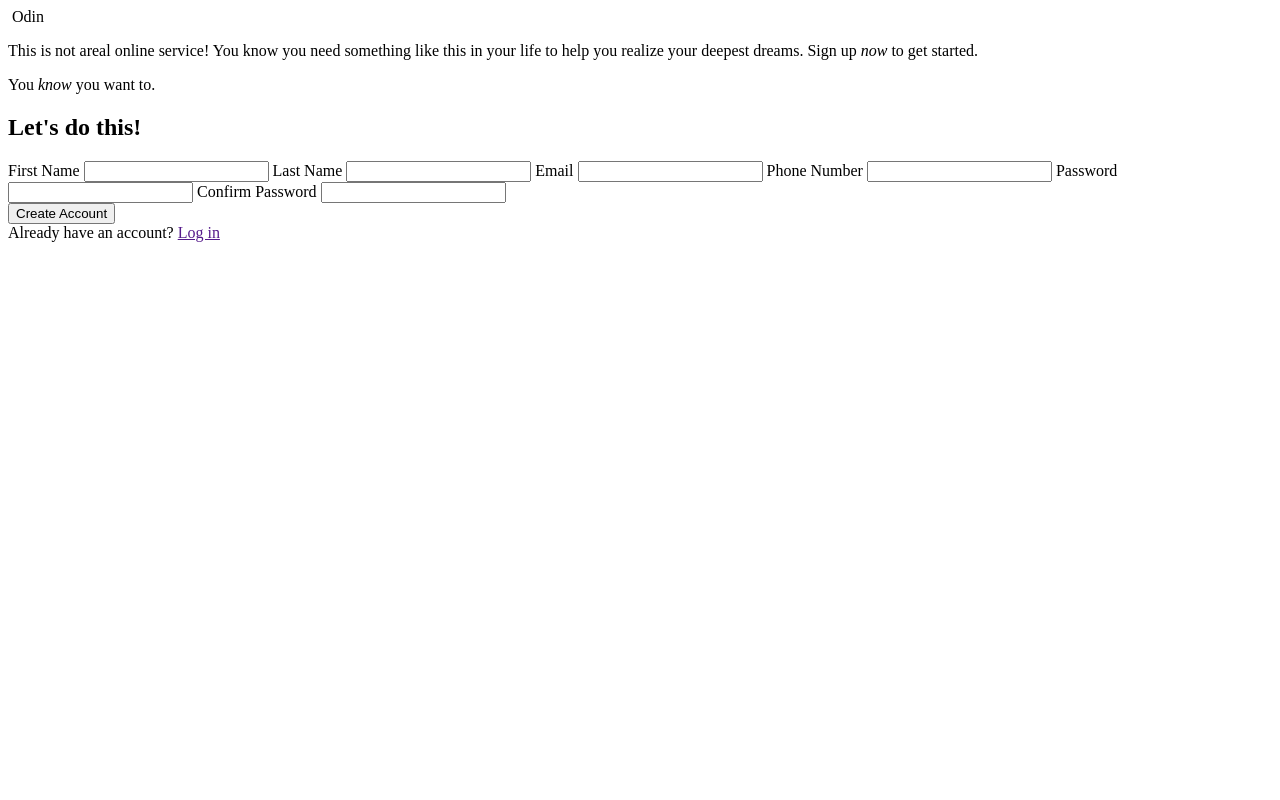
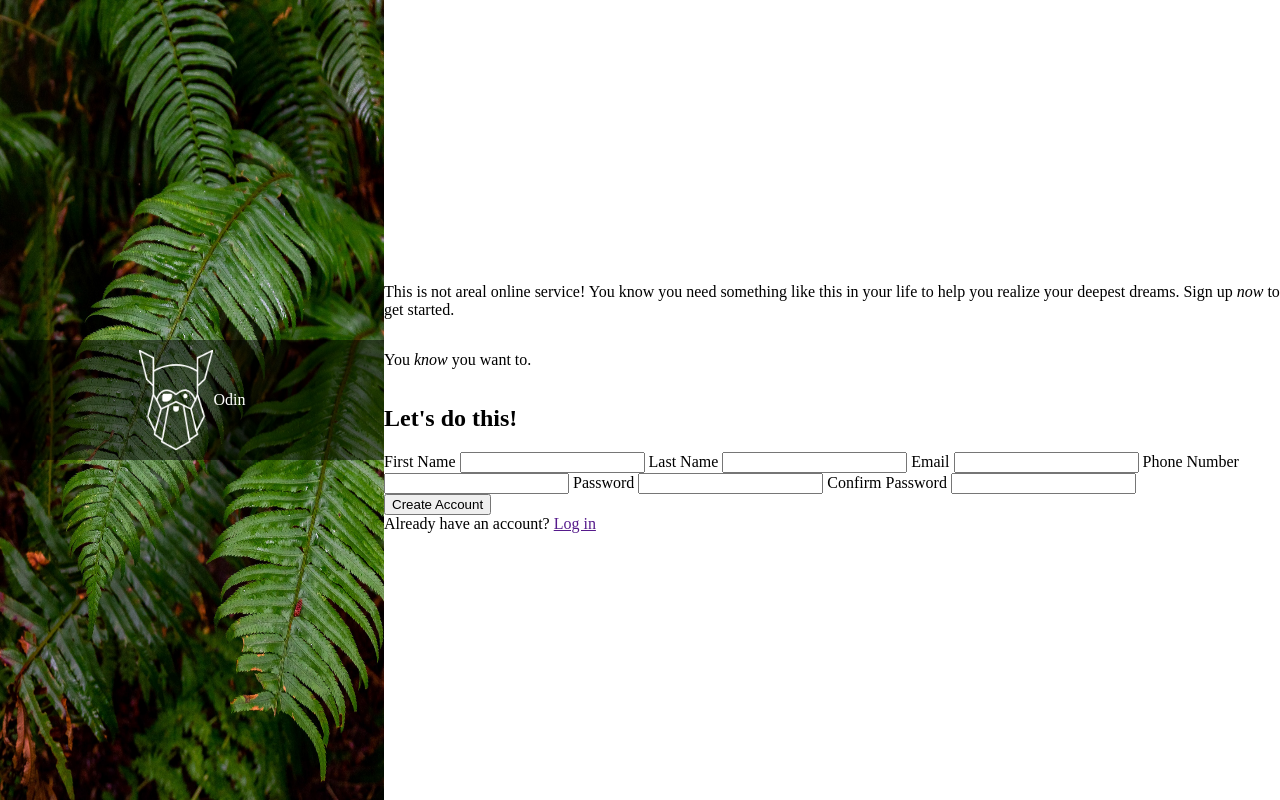
Before and after one commit to VictorFAL/odin-form, a plain HTML site: page index.html in a window 1280 px wide. Drawn offline with Linux system fonts and the light colour scheme.

Commit message:
Image and logo fix

```diff
--- a/index.html
+++ b/index.html
@@ -13,12 +13,14 @@
 
     <body>
 
-        <div>
-            <img>
+        <img src="./images/fern.jpg" id="title-img">
+
+        <div id="logo-div">
+            <img src="./images/odin-lined.png" id="logo-img">
             <span>Odin</span>
         </div>
 
-        <div>
+        <div id="content-div">
             <p>
                 This is not areal online service! You know you need something like
                 this in your life to help you realize your deepest dreams.
@@ -32,22 +34,22 @@
                     <h2>Let's do this!</h2>
 
                     <label for="first-name">First Name</label>
-                    <input type="text" name="first-name">
+                    <input type="text" id="first-name">
 
                     <label for="last-name">Last Name</label>
-                    <input type="text" name="last-name">
+                    <input type="text" id="last-name">
 
                     <label for="email">Email</label>
-                    <input type="email" name="email">
+                    <input type="email" id="email">
 
                     <label for="phone">Phone Number</label>
-                    <input type="tel" name="phone">
+                    <input type="tel" id="phone">
 
                     <label for="pw">Password</label>
-                    <input type="password" name="pw">
+                    <input type="password" id="pw">
 
                     <label for="cpw">Confirm Password</label>
-                    <input type="password" name="cpw">
+                    <input type="password" id="cpw">
                 </div>
 
                 <button type="submit">Create Account</button>
--- a/styles.css
+++ b/styles.css
@@ -0,0 +1,42 @@
+body {
+    display: flex;
+    flex-direction: row;
+    justify-self: center;
+    align-items: center;
+    margin: 0 auto;
+}
+
+/* Title */
+
+#title-img {
+    width: 30vw;
+    height: 100vh;
+    position: absolute;
+    z-index: -1;
+}
+
+#logo-div {
+    display: flex;
+    flex-direction: row;
+    justify-content: center;
+    align-items: center;
+    background-color: rgba(0, 0, 0, 0.5);
+    width: 30vw;
+    height: 120px;
+    color: white;
+    /* padding-top: 16px; */
+}
+
+#logo-img {
+    height: 100px;
+}
+
+/* Content */
+#content-div {
+    display: flex;
+    flex-direction: column;
+    justify-content: center;
+    background-color: white;
+    height: 100vh;
+    width: 70vw;
+}
```
Also changed, not shown: images/fern.jpg (added), images/odin-lined.png (added).
